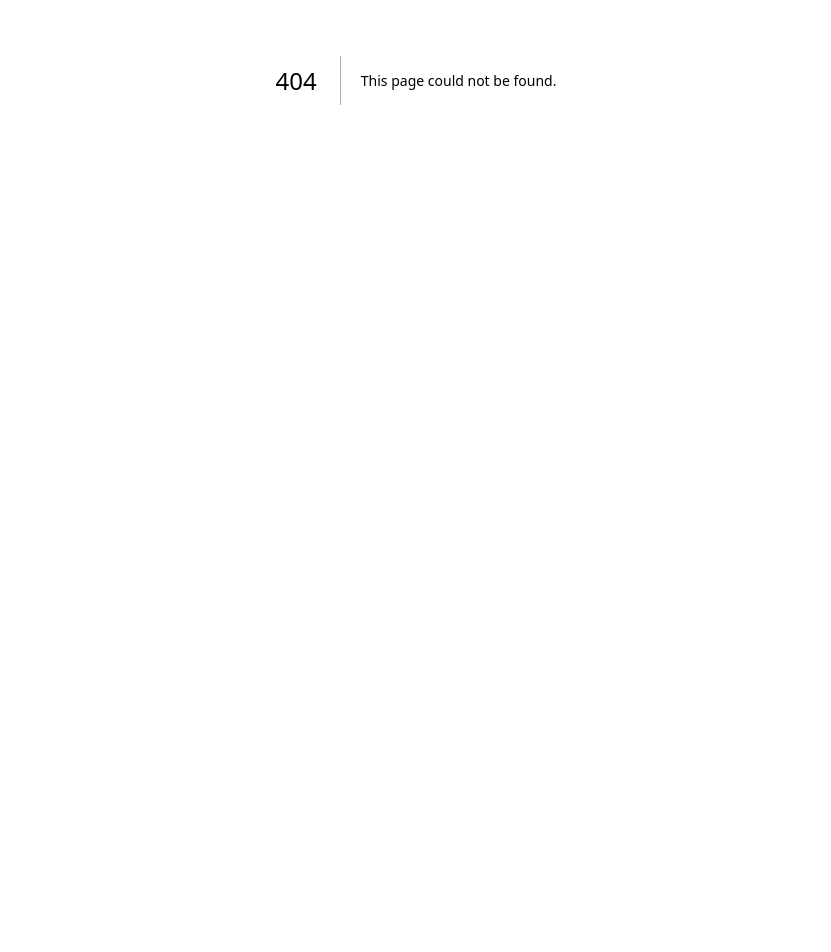
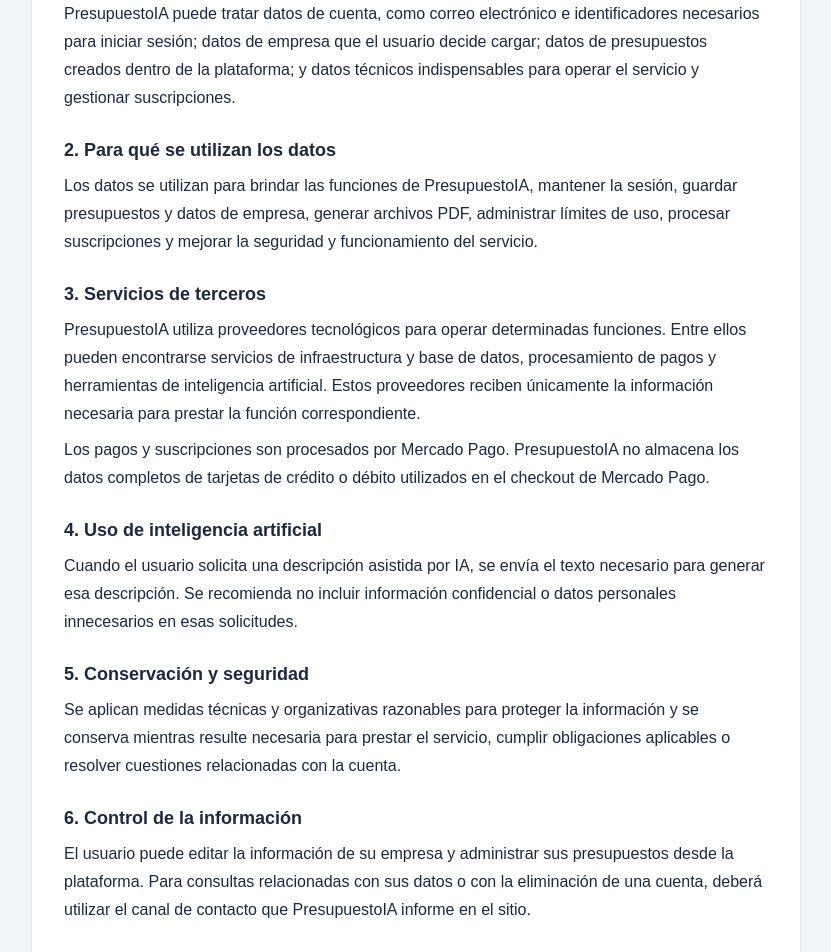
Before and after one commit to mbappsdev/presupuesto-ia, a Next.js app: page /privacidad in a window 1280 px wide. Before the commit this address had no page. Shown: the part 320-1272 px from the top of the page, without its empty margins (224-1055 px from the left). Before the commit the page ends 800 px from the top, so only its background shows below. Built offline with nearby package versions, Linux system fonts and the light colour scheme.

Commit message:
Agregar política de privacidad

```diff
--- /dev/null
+++ b/src/app/privacidad/page.tsx
@@ -0,0 +1,103 @@
+import Link from "next/link";
+import BrandLogo from "@/components/BrandLogo";
+
+export default function PrivacidadPage() {
+  return (
+    <main className="min-h-screen bg-slate-100 px-4 py-8 text-slate-800">
+      <div className="mx-auto max-w-3xl rounded-2xl bg-white p-6 shadow-sm sm:p-8">
+        <div className="mb-6 flex justify-center">
+          <BrandLogo className="h-auto w-full max-w-[300px]" priority />
+        </div>
+
+        <h1 className="text-3xl font-bold">Política de privacidad</h1>
+        <p className="mt-2 text-sm text-slate-500">Última actualización: 14 de septiembre de 2026</p>
+
+        <div className="mt-8 space-y-6 text-sm leading-7 sm:text-base">
+          <section>
+            <h2 className="text-lg font-bold">1. Qué información se utiliza</h2>
+            <p className="mt-2">
+              PresupuestoIA puede tratar datos de cuenta, como correo electrónico e identificadores
+              necesarios para iniciar sesión; datos de empresa que el usuario decide cargar; datos de
+              presupuestos creados dentro de la plataforma; y datos técnicos indispensables para operar
+              el servicio y gestionar suscripciones.
+            </p>
+          </section>
+
+          <section>
+            <h2 className="text-lg font-bold">2. Para qué se utilizan los datos</h2>
+            <p className="mt-2">
+              Los datos se utilizan para brindar las funciones de PresupuestoIA, mantener la sesión,
+              guardar presupuestos y datos de empresa, generar archivos PDF, administrar límites de uso,
+              procesar suscripciones y mejorar la seguridad y funcionamiento del servicio.
+            </p>
+          </section>
+
+          <section>
+            <h2 className="text-lg font-bold">3. Servicios de terceros</h2>
+            <p className="mt-2">
+              PresupuestoIA utiliza proveedores tecnológicos para operar determinadas funciones. Entre
+              ellos pueden encontrarse servicios de infraestructura y base de datos, procesamiento de
+              pagos y herramientas de inteligencia artificial. Estos proveedores reciben únicamente la
+              información necesaria para prestar la función correspondiente.
+            </p>
+            <p className="mt-2">
+              Los pagos y suscripciones son procesados por Mercado Pago. PresupuestoIA no almacena los
+              datos completos de tarjetas de crédito o débito utilizados en el checkout de Mercado Pago.
+            </p>
+          </section>
+
+          <section>
+            <h2 className="text-lg font-bold">4. Uso de inteligencia artificial</h2>
+            <p className="mt-2">
+              Cuando el usuario solicita una descripción asistida por IA, se envía el texto necesario
+              para generar esa descripción. Se recomienda no incluir información confidencial o datos
+              personales innecesarios en esas solicitudes.
+            </p>
+          </section>
+
+          <section>
+            <h2 className="text-lg font-bold">5. Conservación y seguridad</h2>
+            <p className="mt-2">
+              Se aplican medidas técnicas y organizativas razonables para proteger la información y se
+              conserva mientras resulte necesaria para prestar el servicio, cumplir obligaciones
+              aplicables o resolver cuestiones relacionadas con la cuenta.
+            </p>
+          </section>
+
+          <section>
+            <h2 className="text-lg font-bold">6. Control de la información</h2>
+            <p className="mt-2">
+              El usuario puede editar la información de su empresa y administrar sus presupuestos desde
+              la plataforma. Para consultas relacionadas con sus datos o con la eliminación de una
+              cuenta, deberá utilizar el canal de contacto que PresupuestoIA informe en el sitio.
+            </p>
+          </section>
+
+          <section>
+            <h2 className="text-lg font-bold">7. Cambios en esta política</h2>
+            <p className="mt-2">
+              Esta política puede actualizarse para reflejar cambios en las funcionalidades, proveedores
+              o prácticas del servicio. La versión vigente será la publicada en esta página.
+            </p>
+          </section>
+
+          <section>
+            <h2 className="text-lg font-bold">8. Términos del servicio</h2>
+            <p className="mt-2">
+              El uso de PresupuestoIA también está sujeto a los {" "}
+              <Link href="/terminos" className="font-semibold text-blue-700 hover:underline">
+                Términos y condiciones
+              </Link>.
+            </p>
+          </section>
+        </div>
+
+        <div className="mt-8 border-t pt-6 text-center">
+          <Link href="/" className="font-semibold text-blue-700 hover:underline">
+            ← Volver al inicio
+          </Link>
+        </div>
+      </div>
+    </main>
+  );
+}
```
